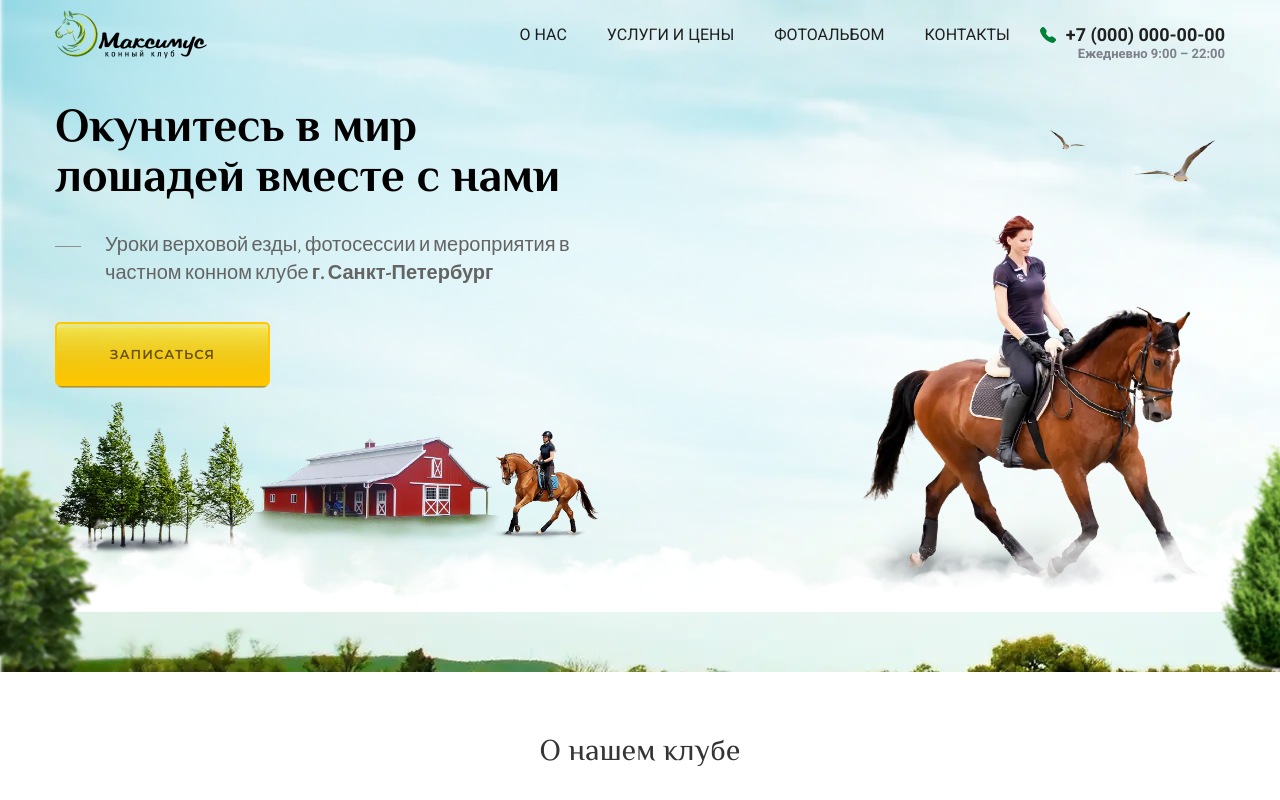
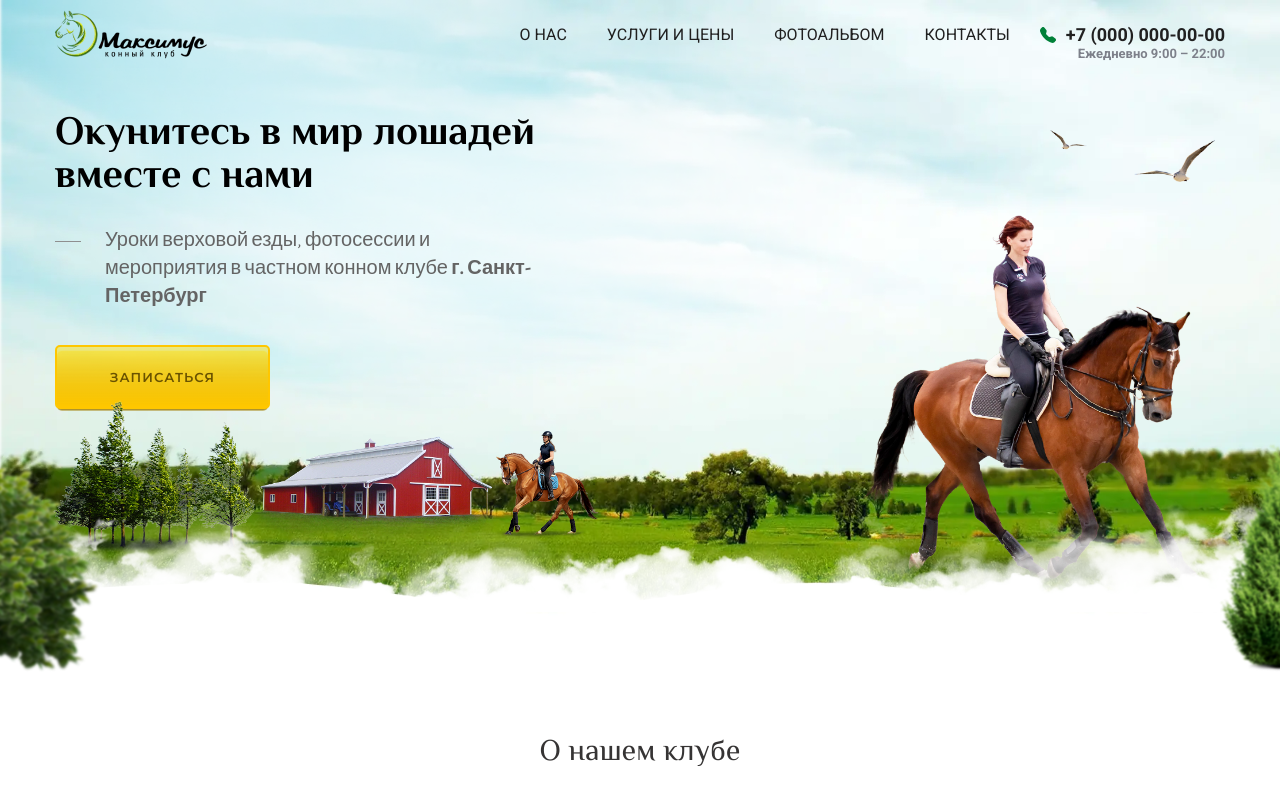
Before and after one commit to yaroslav-zoryanyy/Equestrian_club, a plain HTML site: page index.html in a window 1280 px wide. Shown: the top 800 px of the page. Drawn offline with nearby package versions, Linux system fonts and the light colour scheme.

Commit message:
full project

```diff
--- a/css/style.css
+++ b/css/style.css
@@ -1,10 +1,5 @@
 @charset "UTF-8";
-
-/* Reset and base styles  */
-
-@import url("https://fonts.googleapis.com/css2?family=Alegreya+Sans:wght@400;
-
-700&family=IBM+Plex+Sans:wght@500;700&family=Montserrat:wght@600&family=Philosopher:wght@400;700&family=Roboto:wght@300;400;500;700;900&display=swap");
+@import url("https://fonts.googleapis.com/css2?family=Alegreya+Sans:wght@400;700&family=IBM+Plex+Sans:wght@500;700&family=Montserrat:wght@600&family=Philosopher:wght@400;700&family=Roboto:wght@300;400;500;700;900&display=swap");
 * {
   padding: 0px;
   margin: 0px;
@@ -368,12 +363,9 @@ body {
   width: 16px;
   height: 16px;
 }
-
-.no-webp .banner{
-  background: url(/img/banner-fon.png); }
-
 .banner {
   position: relative;
+  background: url(img/banner-fon.png);
   background-size: cover;
   background-repeat: no-repeat;
   background-position: top;
@@ -389,15 +381,15 @@ body {
   -webkit-box-pack: justify;
       -ms-flex-pack: justify;
           justify-content: space-between;
-  padding-top: 235px;
+  padding-top: 290px;
 }
 
 .banner_info {
   position: relative;
   text-align: left;
-  -webkit-transform: translateY(-135px);
-      -ms-transform: translateY(-135px);
-          transform: translateY(-135px);
+  -webkit-transform: translateY(-100px);
+      -ms-transform: translateY(-100px);
+          transform: translateY(-100px);
   z-index: 2;
 }
 
@@ -405,7 +397,7 @@ body {
   max-width: 730px;
   font-family: "Philosopher", sans-serif;
   font-weight: 700;
-  font-size: 57px;
+  font-size: 51px;
   line-height: 107%;
   color: #000;
   margin-bottom: 40px;
@@ -1581,7 +1573,7 @@ body {
   }
 
   .clouds {
-    bottom: 35px;
+    bottom: 0px;
   }
 
   .seagull {
--- a/index.html
+++ b/index.html
@@ -12,9 +12,7 @@
 	<link rel="manifest" href="img/site.webmanifest">
 	<link rel="mask-icon" href="img/safari-pinned-tab.svg" color="#5bbad5">
 	<link rel="stylesheet" href="https://cdn.jsdelivr.net/npm/swiper@10/swiper-bundle.min.css?_v=20231017145955"/>
-	<!-- <link rel="stylesheet" href="https://cdnjs.cloudflare.com/ajax/libs/animate.css/4.1.1/animate.min.css?_v=20231017145955"/> -->
 	<link rel="stylesheet" href="https://cdnjs.cloudflare.com/ajax/libs/animate.css/4.1.1/animate.min.css?_v=20230911100055"/>
-	<!-- <link rel="stylesheet" href="css/animate.css?_v=20231017145955"> -->
 	<meta name="msapplication-TileColor" content="#da532c">
 	<meta name="theme-color" content="#ffffff">
 </head>
@@ -69,17 +67,17 @@
                 <button class="btn-primari">записаться</button>
             </div>
             <div class="banner_img">
-                <picture><source srcset="img/banner_img.webp" type="image/webp"><img src="img/banner_img.png" alt="Horse"></picture>
+                <img src="img/banner_img.png" alt="Horse">
             </div>
         </div>
     </div>
-    <picture><source srcset="/img/banner-amber.webp" type="image/webp"><img src="/img/banner-amber.png" alt="amber" class="amber"></picture>
-    <picture><source srcset="/img/banner-smolHours.webp" type="image/webp"><img src="/img/banner-smolHours.png" alt="hourse" class="hourse"></picture>
-    <picture><source srcset="/img/banner-tree.webp" type="image/webp"><img src="/img/banner-tree.png" alt="tree" class="tree"></picture>
-    <picture><source srcset="/img/banner-left-tree.webp" type="image/webp"><img src="/img/banner-left-tree.png" alt="tree" class="tree-left animate__animated animate__fadeInLeft"></picture>
-    <picture><source srcset="/img/banner-right-tree.webp" type="image/webp"><img src="/img/banner-right-tree.png" alt="tree" class="tree-right animate__animated animate__fadeInRight"></picture>
-    <picture><source srcset="/img/banner-footer.webp" type="image/webp"><img src="/img/banner-footer.png" alt="clouds" class="clouds"></picture>
-    <picture><source srcset="/img/banner-seagull.webp" type="image/webp"><img src="/img/banner-seagull.png" alt="seagull" class="seagull"></picture>
+    <img src="img/banner-amber.png" alt="amber" class="amber">
+    <img src="img/banner-smolHours.png" alt="hourse" class="hourse">
+    <img src="img/banner-tree.png" alt="tree" class="tree">
+    <img src="img/banner-left-tree.png" alt="tree" class="tree-left animate__animated animate__fadeInLeft">
+    <img src="img/banner-right-tree.png" alt="tree" class="tree-right animate__animated animate__fadeInRight">
+    <img src="img/banner-footer.png" alt="clouds" class="clouds">
+    <img src="img/banner-seagull.png" alt="seagull" class="seagull">
 </section>
 			<section class="about">
     <div class="container">
@@ -246,7 +244,7 @@
 			<section class="gallery">
     <div class="gallery_inner">
         <div class="visitors wow visitors_title animate__animated animate__lightSpeedInRight">
-            <h2 class="title">Наши посетители</h2>
+            <h2 class="title visitors_title">Наши посетители</h2>
             <div class="swiper visitors_swiper">
                 <div class="swiper-wrapper visitors_wrapper">
                     <div class="swiper-slide visitors_slide">
```
Also changed, not shown: css/style.min.css.
